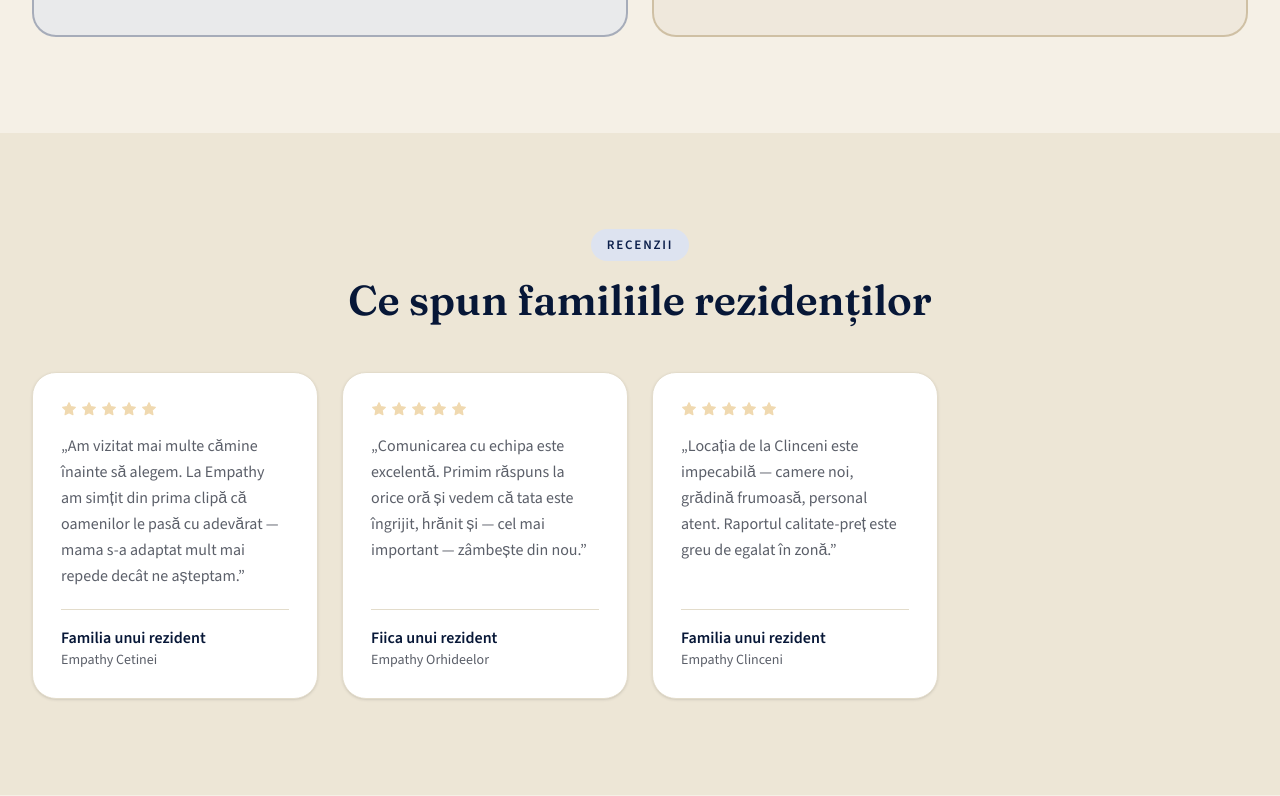
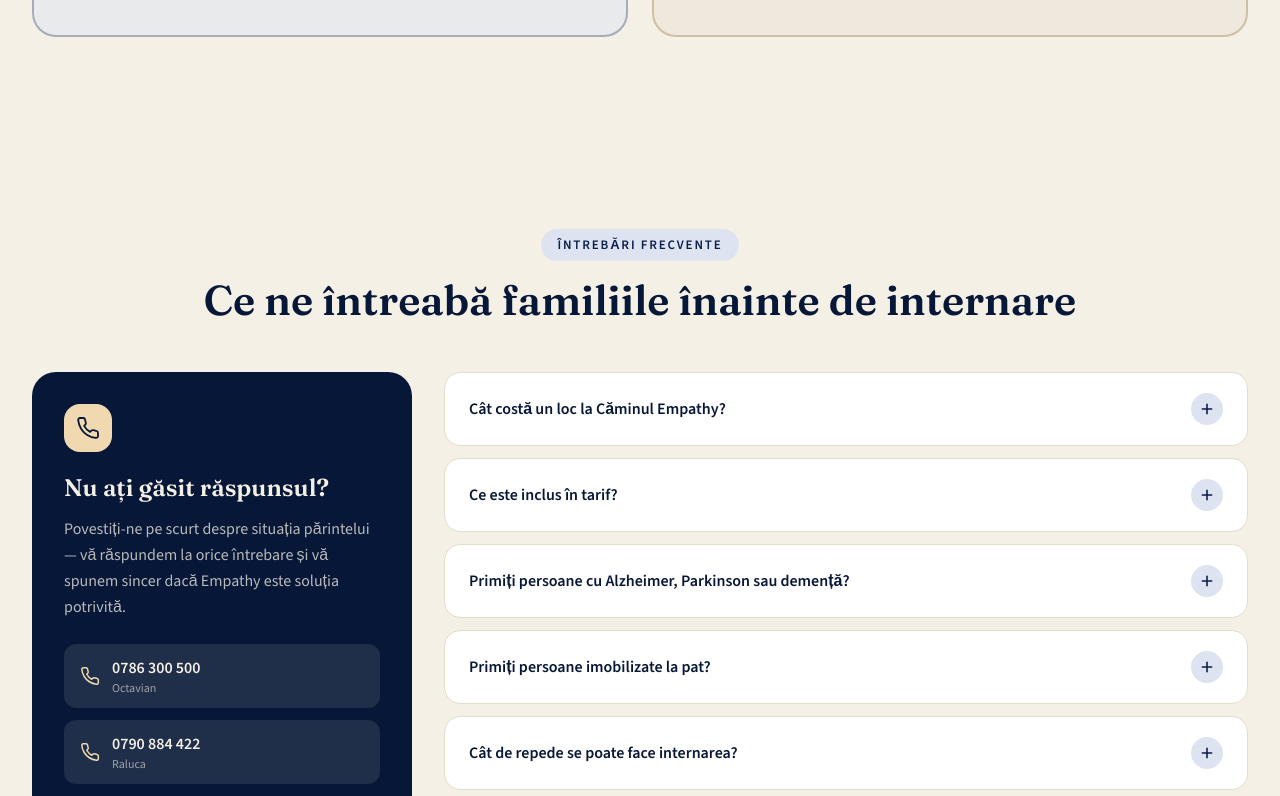
Before and after one commit to policolor-website/caminul-empathy, a Next.js app: page / in a window 1280 px wide. Shown: the part 8300-9096 px from the top of the page. Built offline with nearby package versions, Linux system fonts and the light colour scheme.

Commit message:
Eliminata sectiunea de recenzii de pe homepage

```diff
--- a/app/page.tsx
+++ b/app/page.tsx
@@ -520,35 +520,6 @@ export default function HomePage() {
         </div>
       </section>
 
-      {/* ─── REVIEWS ─── */}
-      <section id="recenzii" className="scroll-mt-20 bg-cream-deep py-16 md:py-24">
-        <div className="mx-auto max-w-7xl px-5 sm:px-8">
-          <SectionHeading
-            eyebrow="Recenzii"
-            title="Ce spun familiile rezidenților"
-          />
-          <div className="mt-12 grid gap-6 md:grid-cols-2 lg:grid-cols-4">
-            {REVIEWS.map((r, i) => (
-              <Reveal key={r.place} delay={i * 100}>
-                <figure data-glow data-tilt className="flex h-full flex-col rounded-3xl bg-white p-7 shadow-sm border border-sand">
-                  <div className="flex gap-1 text-honey" role="img" aria-label="5 din 5 stele">
-                    {Array.from({ length: 5 }).map((_, j) => (
-                      <Icon key={j} name="star" className="h-4 w-4 fill-current" />
-                    ))}
-                  </div>
-                  <blockquote className="mt-4 flex-1 leading-relaxed text-ink-soft">
-                    „{r.text}”
-                  </blockquote>
-                  <figcaption className="mt-5 border-t border-sand pt-4">
-                    <div className="font-semibold text-pine-deep">{r.author}</div>
-                    <div className="text-sm text-ink-soft">{r.place}</div>
-                  </figcaption>
-                </figure>
-              </Reveal>
-            ))}
-          </div>
-        </div>
-      </section>
 
       {/* ─── FAQ ─── */}
       <section id="faq" className="scroll-mt-20 py-16 md:py-24">
```
